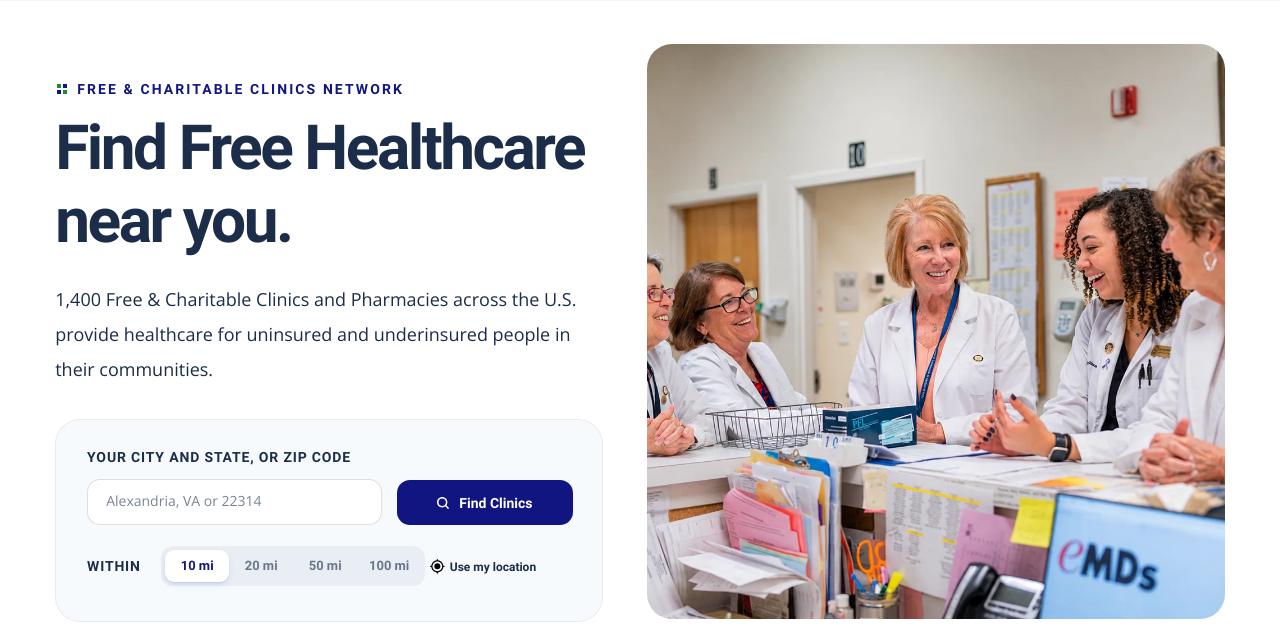
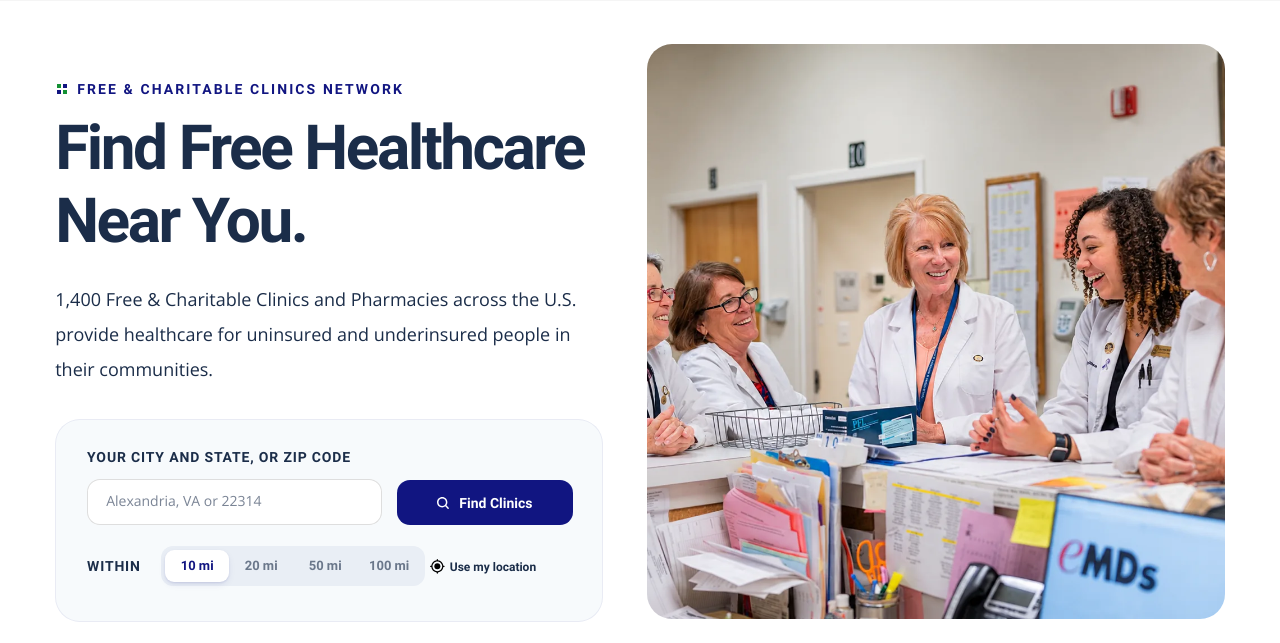
Before and after one commit to jedeveraa/nafc-home-v7, a plain HTML site: page index.html in a window 1280 px wide. Shown: the part 122-765 px from the top of the page. Drawn offline with Linux system fonts and the light colour scheme.

Commit message:
Title-case the hero heading
Find Free Healthcare Near You.

Co-Authored-By: Claude Opus 5.5 <noreply@anthropic.com>

```diff
--- a/index.html
+++ b/index.html
@@ -198,7 +198,7 @@
     <div class="wrap">
       <div class="hero__text">
         <p class="eyebrow" data-load style="--d:0"><svg class="dots" aria-hidden="true"><use href="#i-dots"/></svg><span>Free &amp; Charitable Clinics Network</span></p>
-        <h1 class="hero__title" id="hero-title" data-load style="--d:1">Find Free Healthcare near you.</h1>
+        <h1 class="hero__title" id="hero-title" data-load style="--d:1">Find Free Healthcare Near You.</h1>
         <p class="hero__lead" data-load style="--d:2">1,400 Free &amp; Charitable Clinics and Pharmacies across the U.S. provide healthcare for uninsured and underinsured people in their communities.</p>
 
         <form class="finder" action="#" role="search" data-load style="--d:3">
```
